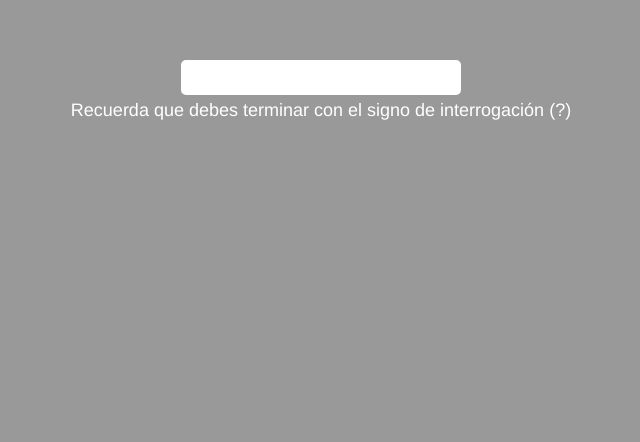
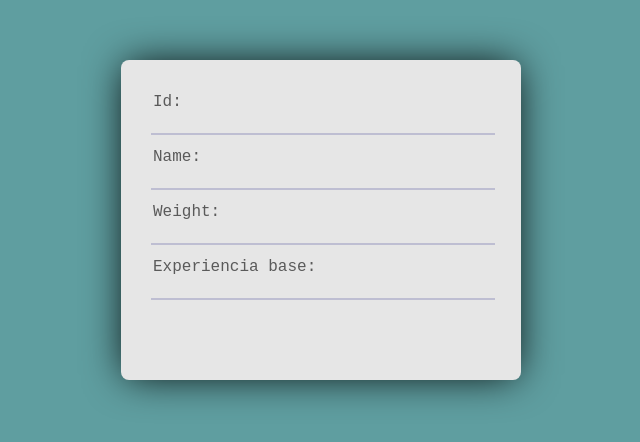
Before and after one commit to lenind9/pw_u2_p5_lg, a Vue app: page / in a window 1280 px wide. Shown: the top 442 px of the page, without its empty margins (319-959 px from the left). Built offline with nearby package versions, Linux system fonts and the light colour scheme.

Commit message:
Consumo de API Pokemon

```diff
--- a/src/App.vue
+++ b/src/App.vue
@@ -1,14 +1,14 @@
 <template>
-  <Pregunta/>
+  <Pokemon/>
 </template>
 
 <script>
-import Pregunta from './components/Pregunta.vue';
+import Pokemon from './components/Pokemon.vue';
 
 export default {
   name: 'App',
   components: {
-    Pregunta
+    Pokemon
   },
   methods:{
     calcularValor(){
--- a/src/components/Pokemon.vue
+++ b/src/components/Pokemon.vue
@@ -1,6 +1,6 @@
 <template>
   <div class="container">
-    <form class="form" action="https://pokeapi.co/api/v2/pokemon/" method="GET">
+    <form class="form">
       <p type="Id:"><input v-model="id" @keypress.enter="consumirAPI(this.id)" type="text" /></p>
 
       <p type="Name:"><input v-model="name" type="text" /></p>
@@ -26,7 +26,6 @@ export default {
         this.name = name;
         this.weight = weight;
         this.base = base_experience;
-        console.log(name);
     },
     construirURLAPI(id) {
       return "https://pokeapi.co/api/v2/pokemon/" + id;
@@ -59,6 +58,7 @@ p:before {
   margin: 5px 2px;
   font-size: 16px;
   color: #5a5a5a;
+  text-align: left;
 }
 
 input {
--- a/src/css/styles.css
+++ b/src/css/styles.css
@@ -1,3 +1,3 @@
 body{
-
+    background-color: cadetblue;
 }
```
